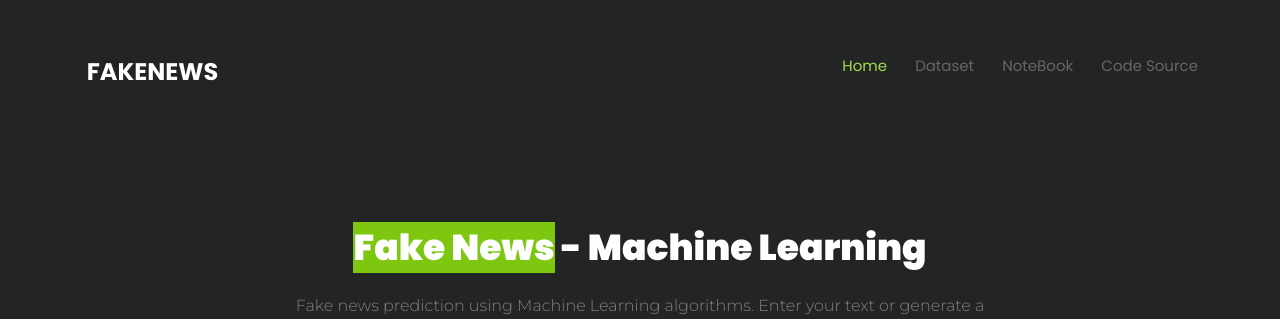
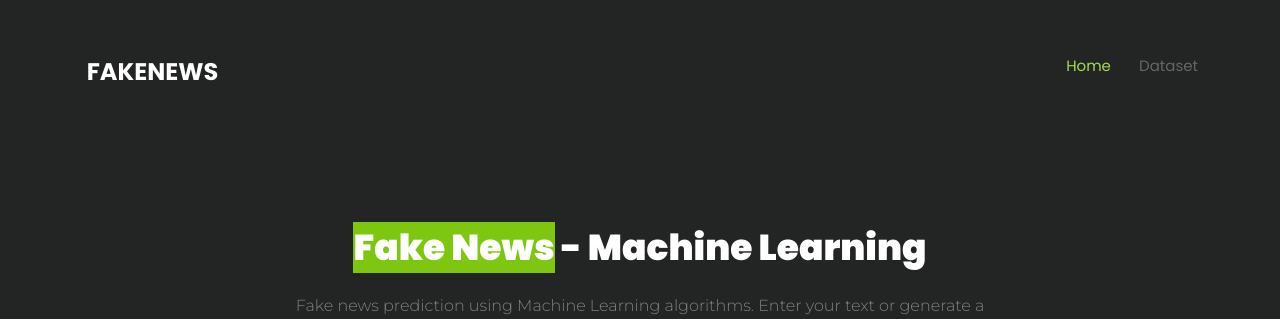
Before and after one commit to shijufranc/fake-news-detection-app, a Flask app: page / in a window 1280 px wide. Shown: the top 319 px of the page. Run offline with Flask 2, Linux system fonts and the light colour scheme; parts of the project's set-up code (start-up, migrations or seed data) failed here and were passed over; some libraries are stand-ins or nearby versions; some web fonts are replaced.

Commit message:
Update home.html
dfdfdfd

```diff
--- a/templates/home.html
+++ b/templates/home.html
@@ -60,8 +60,8 @@
 							<ul>
 								<li class="active"><a href="/">Home</a></li>
 								<li><a href="https://www.kaggle.com/clmentbisaillon/fake-and-real-news-dataset">Dataset</a></li>
-								<li><a href="https://github.com/maryann2013/fakenewsprediction">NoteBook</a></li>
-								<li><a href="https://github.com/maryann2013/fakenewsprediction">Code Source</a></li>
+								<!-- <li><a href="https://github.com/maryann2013/fakenewsprediction">NoteBook</a></li>
+								<li><a href="https://github.com/maryann2013/fakenewsprediction">Code Source</a></li> -->
 							</ul>
 						</div>
 					</div>
```
